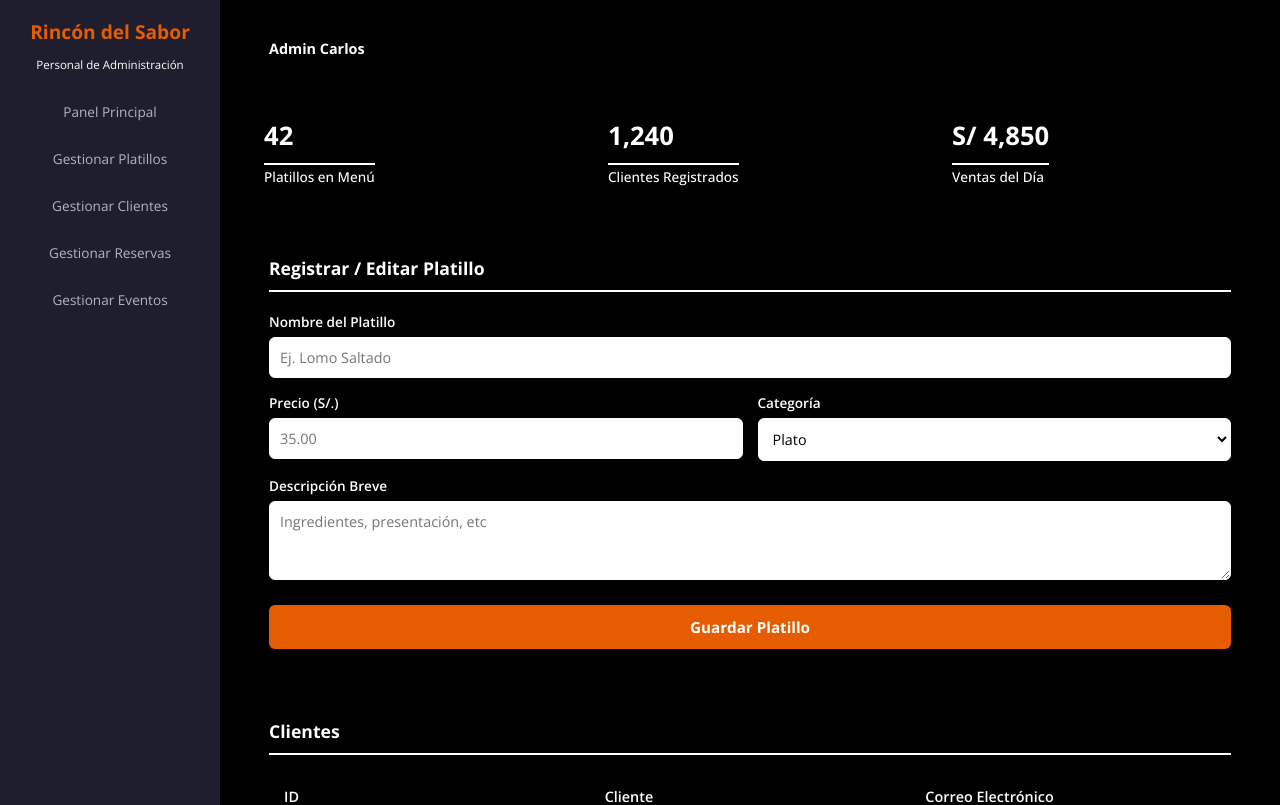
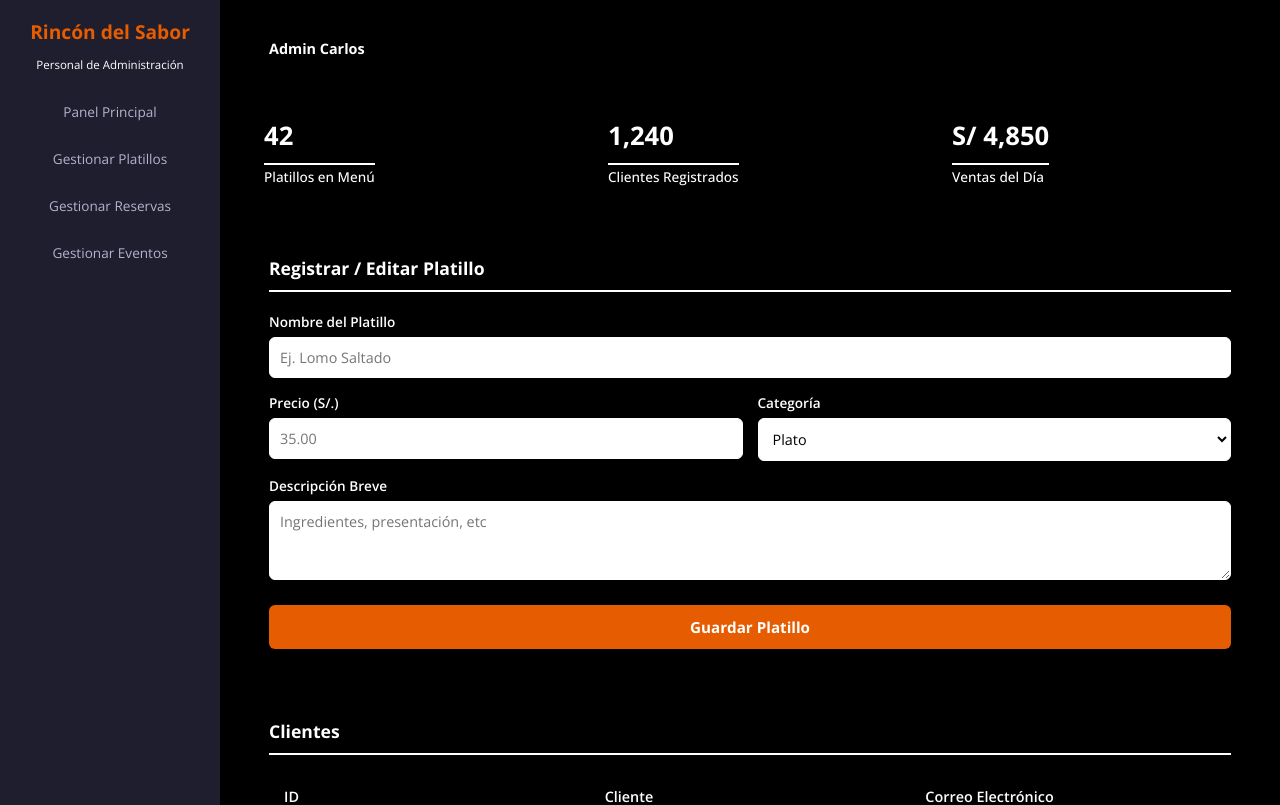
Before and after one commit to AdministracionRestaurante/administracion, a plain HTML site: page html/panel_principal.html in a window 1280 px wide. Shown: the top 805 px of the page. Drawn offline with nearby package versions, Linux system fonts and the light colour scheme.

Commit message:
Eliminar Gestión de Clientes de la sidebar

```diff
--- a/html/panel_principal.html
+++ b/html/panel_principal.html
@@ -19,7 +19,6 @@
             <nav class="sidebar-menu">
                 <a href="../html/panel_principal.html">Panel Principal</a>
                 <a href="#">Gestionar Platillos</a>
-                <a href="#">Gestionar Clientes</a>
                 <a href="#">Gestionar Reservas</a>
                 <a href="#">Gestionar Eventos</a>
             </nav>
```
